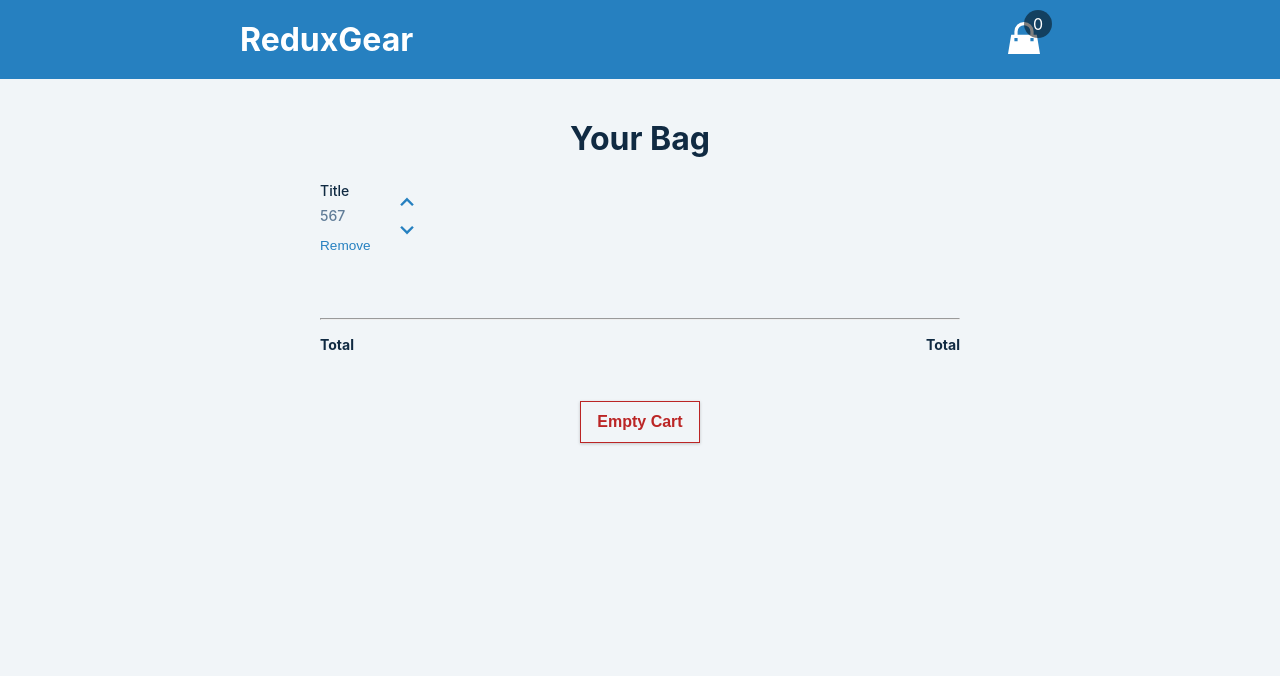
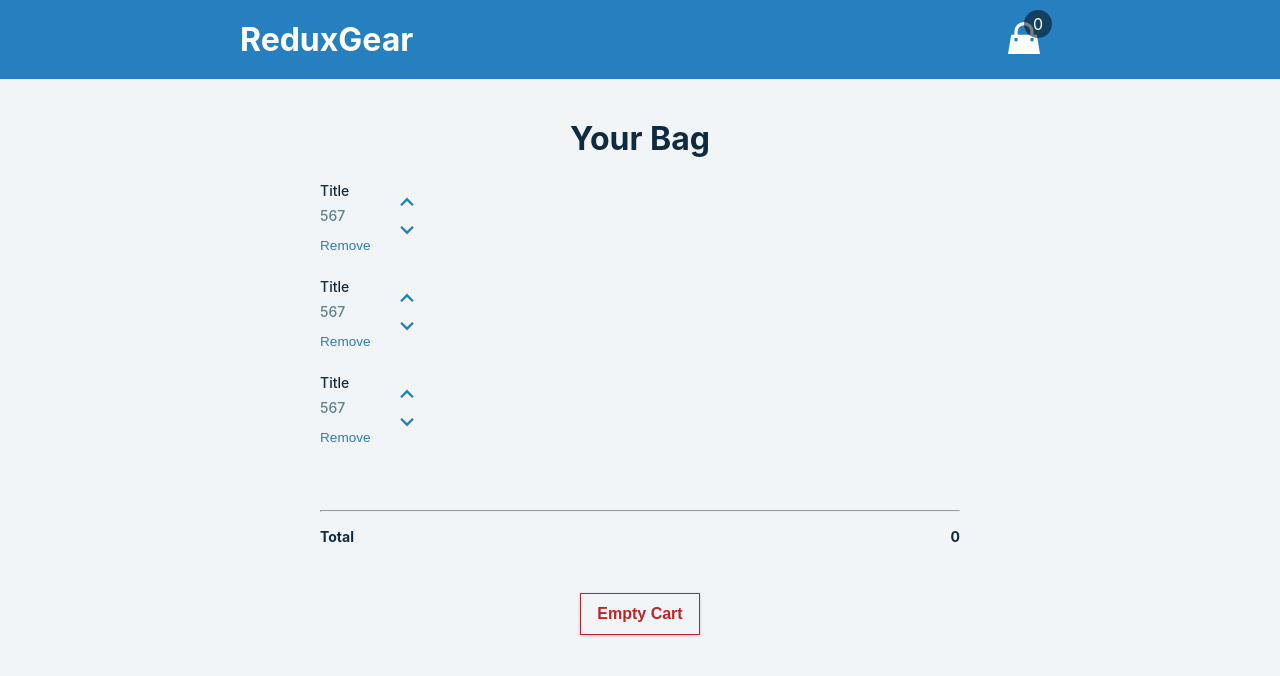
Before and after one commit to TidbitsJS/Redux-Cart, a React (Create React App) app: page / in a window 1280 px wide. Shown: the top 676 px of the page. Built offline with nearby package versions, Linux system fonts and the light colour scheme.

Commit message:
cart container dispatch

```diff
--- a/src/Components/CartContainer.js
+++ b/src/Components/CartContainer.js
@@ -1,26 +1,55 @@
 import React from "react";
 import CartItem from "./CartItem";
+import { connect } from "react-redux";
+import { CLEAR_CART, GET_TOTALS } from "../Container/Action";
 
-const CartContainer = () => {
+const CartContainer = ({ cart = [], total, dispatch }) => {
+  React.useEffect(() => {
+    dispatch({ type: GET_TOTALS });
+  }, [cart, dispatch]);
+
+  if (cart.length === 0) {
+    return (
+      <section className="cart">
+        <header>
+          <h2>Your Bag</h2>
+          <h4 className="empty-cart">is currently Empty</h4>
+        </header>
+      </section>
+    );
+  }
+
   return (
     <section className="cart">
       <header>
         <h2>Your Bag</h2>
       </header>
       <article>
-        <CartItem />
+        {cart.map((item) => {
+          return <CartItem key={item.id} {...item} />;
+        })}
       </article>
       <footer>
         <hr />
         <div className="cart-total">
           <h4>
-            Total <span>total</span>
+            Total <span>{total}</span>
           </h4>
         </div>
-        <button className="btn clear-btn">Empty Cart</button>
+        <button
+          className="btn clear-btn"
+          onClick={() => dispatch({ type: CLEAR_CART })}
+        >
+          Empty Cart
+        </button>
       </footer>
     </section>
   );
 };
 
-export default CartContainer;
+const mapStateToProps = (store) => {
+  const { cart, total } = store;
+  return { cart, total };
+};
+
+export default connect(mapStateToProps)(CartContainer);
```
